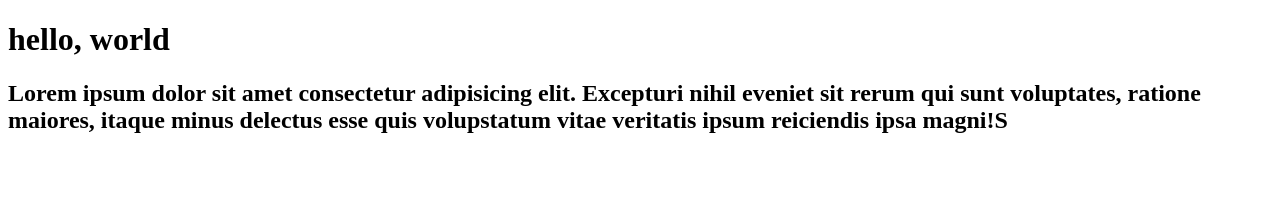
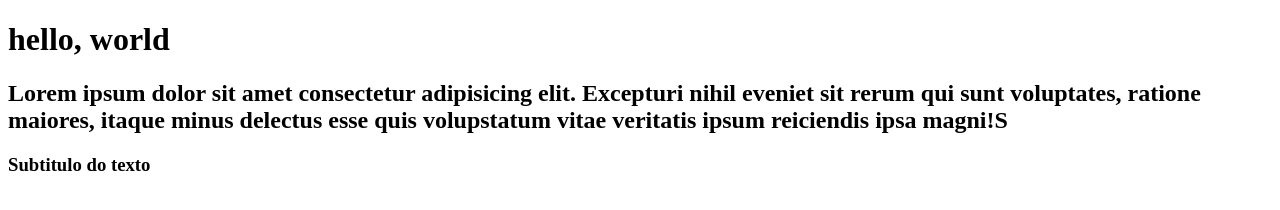
Before and after one commit to Robson-Lc/git-curso, a plain HTML site: page index.html in a window 1280 px wide. Drawn offline with Linux system fonts and the light colour scheme.

Commit message:
Update index.html mudanças *DEV2

```diff
--- a/index.html
+++ b/index.html
@@ -3,10 +3,11 @@
 <head>
     <meta charset="UTF-8">
     <meta name="viewport" content="width=device-width, initial-scale=1.0">
-    <title>Document</title>
+    <title>Meu Arquivo</title>
 </head>
 <body>
     <h1>hello, world</h1>
     <h2>Lorem ipsum dolor sit amet consectetur adipisicing elit. Excepturi nihil eveniet sit rerum qui sunt voluptates, ratione maiores, itaque minus delectus esse quis volupstatum vitae veritatis ipsum reiciendis ipsa magni!S</h2>
+    <h3>Subtitulo do texto</h3>
 </body>
 </html>
```
